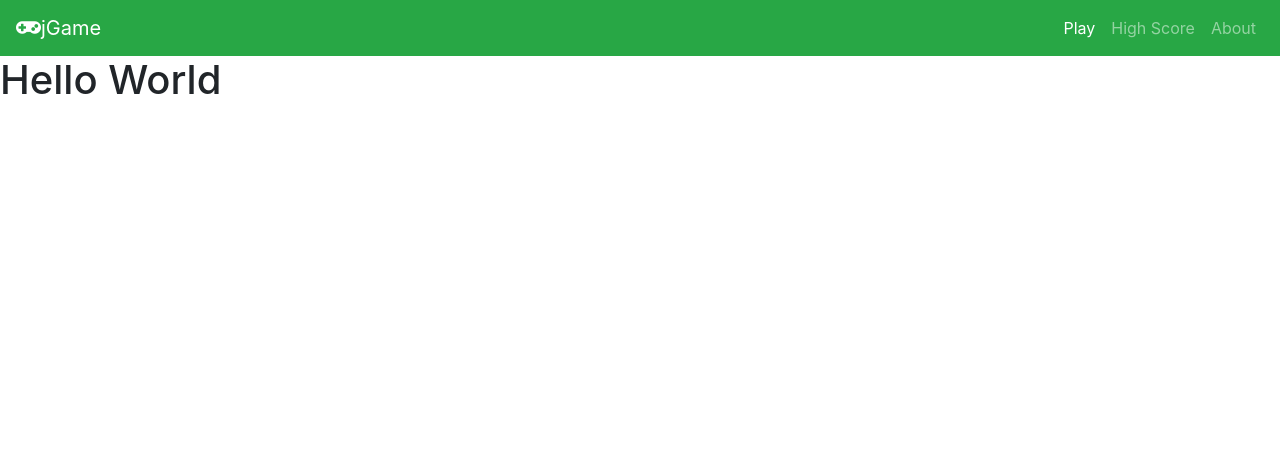
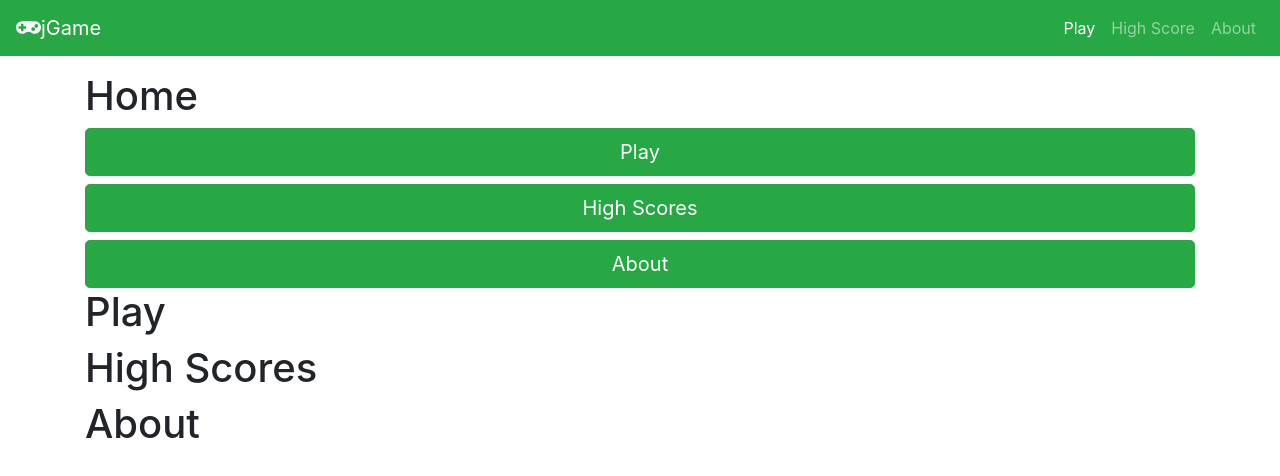
Before and after one commit to esonnad/jgame, a plain HTML site: page index.html in a window 1280 px wide. Drawn offline with nearby package versions, Linux system fonts and the light colour scheme.

Commit message:
added divs

```diff
--- a/index.html
+++ b/index.html
@@ -35,14 +35,28 @@
       </nav>
 
 
+      <div class="container mt-3">
+        <div data-page="home">
+          <h1>Home</h1>
+          <a href="play" class="btn btn-lg btn-block btn-success">Play</a>
+          <a href="high-scores" class="btn btn-lg btn-block btn-success">High Scores</a>
+          <a href="about" class="btn btn-lg btn-block btn-success">About</a>
 
+        </div>
+        <div data-page="play">
+          <h1>Play</h1>
+        </div>
 
+        <div data-page="high-scores">
+          <h1>High Scores</h1>
+        </div>
 
+        <div data-page="about">
+          <h1>About</h1>
+        </div>
 
+      </div>
 
-
-
-  <h1>Hello World</h1>
 
 <script src="https://code.jquery.com/jquery-3.3.1.slim.min.js" integrity="sha384-q8i/X+965DzO0rT7abK41JStQIAqVgRVzpbzo5smXKp4YfRvH+8abtTE1Pi6jizo" crossorigin="anonymous"></script>
 <script src="https://cdnjs.cloudflare.com/ajax/libs/popper.js/1.14.3/umd/popper.min.js" integrity="sha384-ZMP7rVo3mIykV+2+9J3UJ46jBk0WLaUAdn689aCwoqbBJiSnjAK/l8WvCWPIPm49" crossorigin="anonymous"></script>
```
